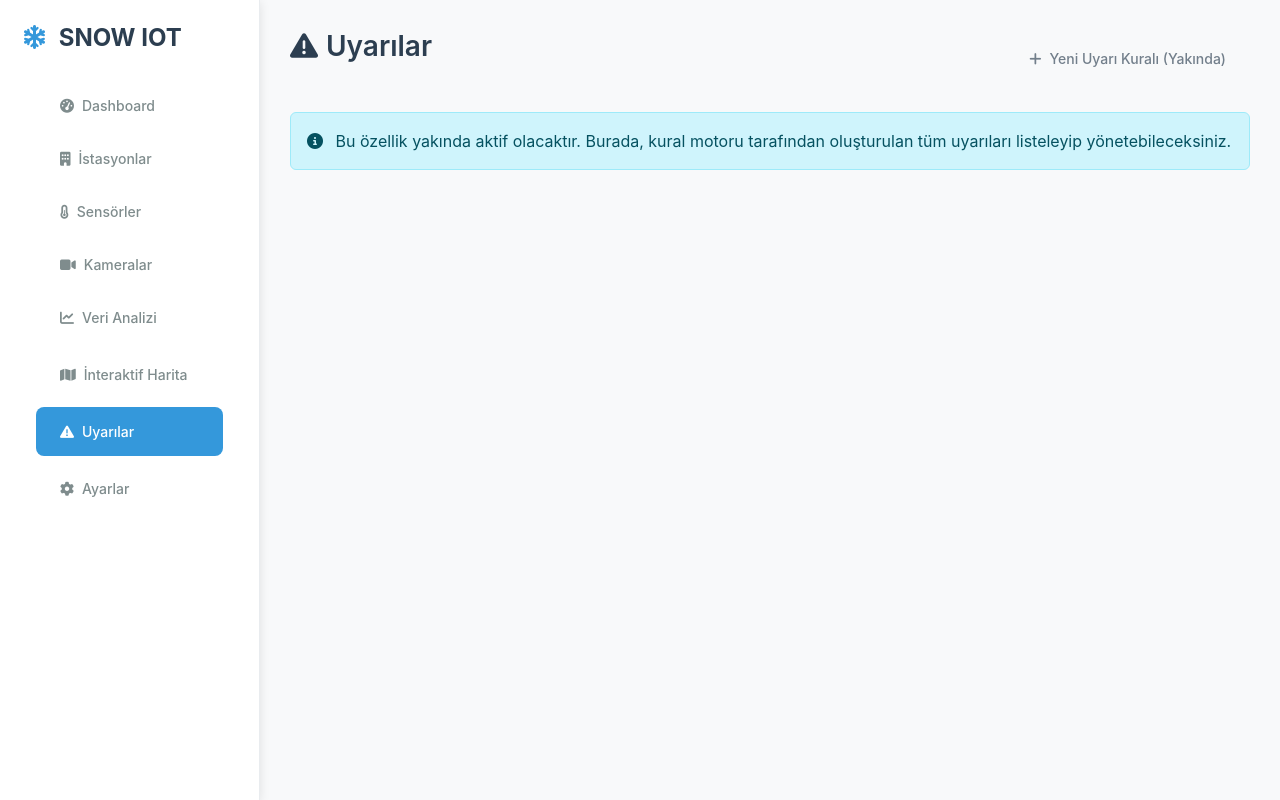
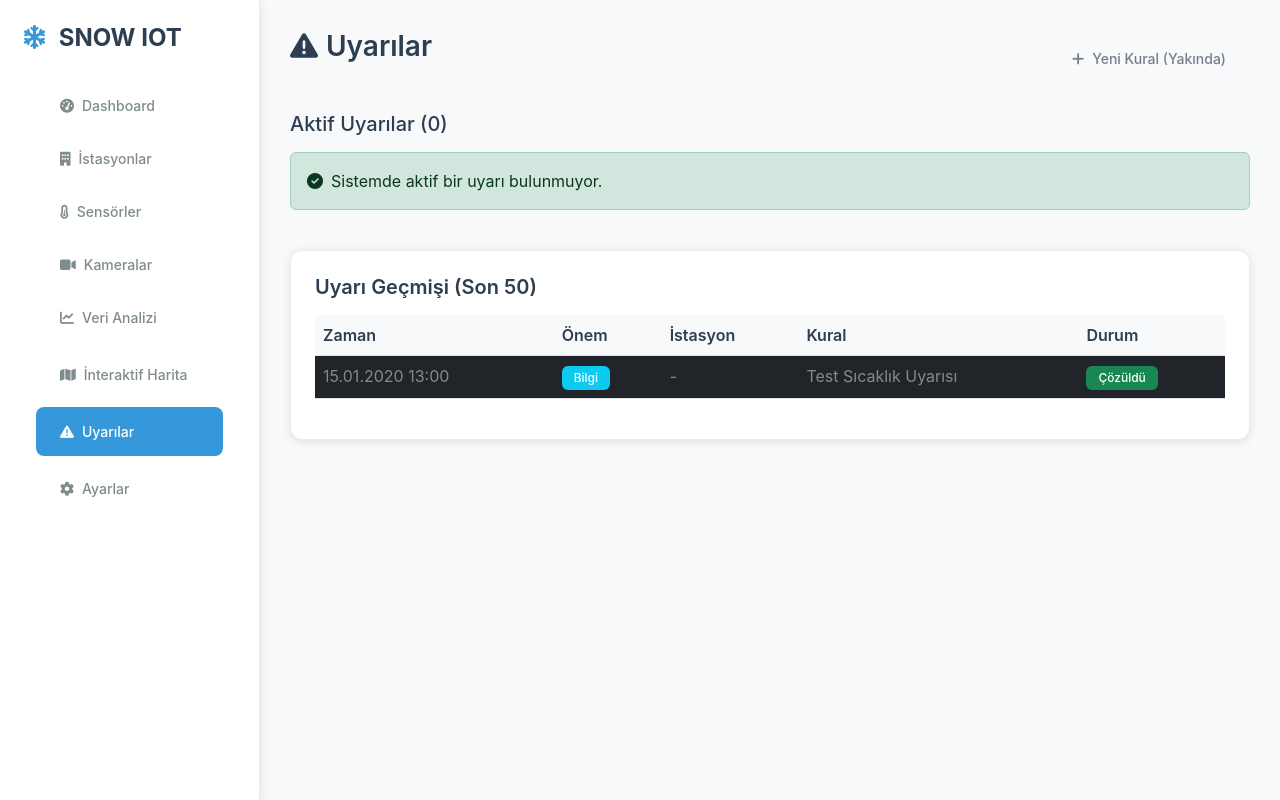
Before and after one commit to Bielteknik/orion, a Django app: page /alerts/ in a window 1280 px wide. Run offline with Django 5.2, Linux system fonts and the light colour scheme; a user stored in the database is signed in; data comes from the database, SQL or seed files in the repository; both versions use the stored data as it was after the commit; tables that the repository leaves empty hold one stand-in row (values such as "Sample post").

Commit message:
Add Alert model and admin interface; implement alert creation in rule engine and enhance alerts view

```diff
--- a/core/models.py
+++ b/core/models.py
@@ -140,6 +140,38 @@ class NotificationRecipient(models.Model):
         verbose_name = "Bildirim Alıcısı"
         verbose_name_plural = "Bildirim Alıcıları"
 
+class Alert(models.Model):
+    """
+    Kural motoru tarafından tetiklenen her bir uyarıyı kaydeder.
+    """
+    SEVERITY_CHOICES = [
+        ('info', 'Bilgi'),
+        ('warning', 'Uyarı'),
+        ('critical', 'Kritik'),
+    ]
+
+    # Hangi kuralın bu uyarıyı tetiklediği
+    rule = models.ForeignKey(Rule, on_delete=models.SET_NULL, null=True, verbose_name="Tetikleyen Kural")
+    # Uyarının ne zaman oluştuğu
+    timestamp = models.DateTimeField(auto_now_add=True, db_index=True)
+    # Uyarının içeriği
+    message = models.TextField(verbose_name="Uyarı Mesajı")
+    # Görüldü/Çözüldü olarak işaretlendi mi?
+    is_acknowledged = models.BooleanField(default=False, verbose_name="Görüldü mü?")
+    # Uyarının önemi
+    severity = models.CharField(max_length=10, choices=SEVERITY_CHOICES, default='warning', verbose_name="Önem Derecesi")
+
+    # Hangi cihazla ilgili olduğu
+    device = models.ForeignKey(Device, on_delete=models.CASCADE, null=True, blank=True)
+
+    def __str__(self):
+        return f"[{self.get_severity_display()}] {self.rule.name if self.rule else 'Bilinmeyen Kural'} @ {self.timestamp.strftime('%d.%m.%Y %H:%M')}"
+
+    class Meta:
+        verbose_name = "Uyarı"
+        verbose_name_plural = "Uyarılar"
+        ordering = ['-timestamp']
+
 class Action(models.Model):
     """
     Bir kuralın koşulları sağlandığında çalıştırılacak eylemi tanımlar.
--- a/core/rule_engine.py
+++ b/core/rule_engine.py
@@ -1,7 +1,7 @@
 import operator
 from django.conf import settings
 from django.core.mail import send_mail
-from .models import Rule
+from .models import Alert, Rule
 from django.utils import timezone
 from datetime import timedelta
 
@@ -14,9 +14,32 @@ OPS = {
 
 def execute_actions_for_rule(rule, context):
     """
-    Bir kural için tanımlanmış tüm eylemleri çalıştırır.
-    Bu fonksiyon artık 2 argüman alıyor: 'rule' ve 'context'.
+    Bir kural için tanımlanmış tüm eylemleri çalıştırır ve bir Alert kaydı oluşturur.
     """
+
+    # 1. Alert (Uyarı) kaydını veritabanına oluştur
+    # Bu mesaj, hem Alert kaydında hem de e-postada kullanılabilir.
+    alert_message = (
+        f"{context.get('device_name', 'Bilinmeyen Cihaz')} cihazındaki "
+        f"{context.get('sensor_name', 'Bilinmeyen Sensör')} sensöründe kural tetiklendi. "
+        f"Gelen Değerler: {context}"
+    )
+
+    try:
+        Alert.objects.create(
+            rule=rule,
+            device=rule.trigger_sensor.device,
+            message=alert_message,
+            # Kuralın adına bakarak önem derecesini belirleyebiliriz.
+            # Örneğin, kural adı "Kritik" içeriyorsa, önem derecesi de kritik olur.
+            severity='critical' if 'kritik' in rule.name.lower() else 'warning'
+        )
+        print(f"  -> BİLGİ: Veritabanına uyarı kaydı oluşturuldu.")
+    except Exception as e:
+        print(f"  -> HATA: Uyarı kaydı oluşturulamadı: {e}")
+
+
+    # 2. Tanımlanmış eylemleri (e-posta vb.) çalıştır
     for action in rule.actions.all():
         if action.action_type == 'log_to_console':
             message_template = action.config.get('message', 'Eylem tetiklendi!')
@@ -26,12 +49,18 @@ def execute_actions_for_rule(rule, context):
         elif action.action_type == 'send_email':
             print(f"  -> EYLEM (E-posta): Tetikleniyor...")
 
+            # Mesaj şablonunu al ve dinamik verilerle doldur
             subject_template = action.config.get('subject', 'SNOW IOT Uyarısı: {rule_name}')
-            body_template = action.config.get('body', 'Cihaz: {device_name}\nSensör: {sensor_name}\nSıcaklık: {temperature}\nNem: {humidity}')
+            body_template = action.config.get('body', 'Cihaz: {device_name}\nSensör: {sensor_name}\n\nDetaylar:\n{value_details}')
+
+            # Gelen tüm verileri daha okunaklı bir string'e çevirelim
+            value_details_str = "\n".join([f"- {key.capitalize()}: {value}" for key, value in context.items() if key not in ['rule_name', 'sensor_name', 'device_name']])
+            context['value_details'] = value_details_str
 
             subject = subject_template.format(**context)
             body = body_template.format(**context)
 
+            # Eyleme atanmış ve aktif olan tüm alıcıların e-posta adreslerini al
             recipient_list = [
                 recipient.address for recipient in action.recipients.filter(is_active=True, recipient_type='email')
             ]
@@ -39,11 +68,11 @@ def execute_actions_for_rule(rule, context):
             if not recipient_list:
                 print("     -> UYARI: E-posta eylemi için aktif alıcı bulunamadı.")
                 continue
+
             try:
                 send_mail(
                     subject=subject,
                     message=body,
-                    # YENİ: from_email'i ayarlardan al
                     from_email=settings.DEFAULT_FROM_EMAIL,
                     recipient_list=recipient_list,
                     fail_silently=False,
@@ -51,6 +80,7 @@ def execute_actions_for_rule(rule, context):
                 print(f"     -> Başarılı: E-posta {', '.join(recipient_list)} adres(ler)ine gönderildi.")
             except Exception as e:
                 print(f"     -> ❌ HATA: E-posta gönderilemedi: {e}")
+
 
 def process_rules_for_reading(reading_instance):
     """
--- a/core/views.py
+++ b/core/views.py
@@ -14,7 +14,7 @@ from rest_framework.permissions import IsAuthenticated
 from rest_framework.authentication import TokenAuthentication
 
 # Modelleri import ediyoruz
-from .models import Device, Sensor, SensorReading
+from .models import Alert, Device, Sensor, SensorReading
 
 # TÜM serializer'ları tek bir yerden, doğru dosyadan import ediyoruz
 from .serializers import (
@@ -152,7 +152,16 @@ class MapView(LoginRequiredMixin, View):
 class AlertsView(LoginRequiredMixin, View):
     login_url = '/admin/login/'
     def get(self, request):
-        return render(request, 'alerts.html', {})
+        # Tüm çözülmemiş (acknowledged=False) uyarıları al
+        active_alerts = Alert.objects.filter(is_acknowledged=False).select_related('rule', 'device')
+        # Tüm uyarıları (geçmiş) al
+        all_alerts = Alert.objects.all().select_related('rule', 'device')[:50] # Son 50 taneyi göster
+
+        context = {
+            'active_alerts': active_alerts,
+            'alert_history': all_alerts,
+        }
+        return render(request, 'alerts.html', context)
 
 class SettingsView(LoginRequiredMixin, View):
     login_url = '/admin/login/'
--- a/templates/alerts.html
+++ b/templates/alerts.html
@@ -6,13 +6,79 @@
 <div id="alerts" class="page-content active">
     <div class="d-flex justify-content-between align-items-center mb-4">
         <h2 class="page-title"><i class="fas fa-exclamation-triangle me-2"></i>Uyarılar</h2>
-        <button class="btn btn-gradient" disabled>
-            <i class="fas fa-plus me-2"></i>Yeni Uyarı Kuralı (Yakında)
-        </button>
+        <button class="btn btn-gradient" disabled><i class="fas fa-plus me-2"></i>Yeni Kural (Yakında)</button>
     </div>
-    <div class="alert alert-info">
-        <i class="fas fa-info-circle me-2"></i>
-        Bu özellik yakında aktif olacaktır. Burada, kural motoru tarafından oluşturulan tüm uyarıları listeleyip yönetebileceksiniz.
+
+    <!-- Aktif Uyarılar -->
+    <h5 class="mb-3">Aktif Uyarılar ({{ active_alerts.count }})</h5>
+    <div class="row mb-4">
+        {% for alert in active_alerts %}
+        <div class="col-md-6 mb-3">
+            <div class="alert-card" style="border-left-color: {% if alert.severity == 'critical' %}var(--danger-color){% else %}var(--warning-color){% endif %};">
+                <div class="d-flex justify-content-between align-items-center">
+                    <div>
+                        <h6 style="color: var(--dark-color);"><i class="fas
+                            {% if alert.severity == 'critical' %}fa-exclamation-circle{% else %}fa-exclamation-triangle{% endif %}
+                            me-2" style="color: {% if alert.severity == 'critical' %}var(--danger-color){% else %}var(--warning-color){% endif %};"></i>
+                            {{ alert.rule.name|default:"Bilinmeyen Kural" }}
+                        </h6>
+                        <p class="mb-0" style="color: var(--text-light);">{{ alert.message }}</p>
+                        <small style="color: var(--text-light);">{{ alert.timestamp|timesince }} önce</small>
+                    </div>
+                </div>
+                <div class="mt-2">
+                    <button class="btn btn-sm btn-outline-light" disabled>Görüldü Olarak İşaretle</button>
+                </div>
+            </div>
+        </div>
+        {% empty %}
+        <div class="col-12">
+            <div class="alert alert-success">
+                <i class="fas fa-check-circle me-2"></i>Sistemde aktif bir uyarı bulunmuyor.
+            </div>
+        </div>
+        {% endfor %}
+    </div>
+
+    <!-- Uyarı Geçmişi -->
+    <div class="glass-card">
+        <h5 style="color: var(--dark-color); font-weight: 600;" class="mb-3">Uyarı Geçmişi (Son 50)</h5>
+        <div class="table-responsive">
+            <table class="table table-dark table-hover">
+                <thead>
+                    <tr>
+                        <th style="color: var(--dark-color);">Zaman</th>
+                        <th style="color: var(--dark-color);">Önem</th>
+                        <th style="color: var(--dark-color);">İstasyon</th>
+                        <th style="color: var(--dark-color);">Kural</th>
+                        <th style="color: var(--dark-color);">Durum</th>
+                    </tr>
+                </thead>
+                <tbody>
+                    {% for alert in alert_history %}
+                    <tr>
+                        <td style="color: var(--text-light);">{{ alert.timestamp|date:"d.m.Y H:i" }}</td>
+                        <td>
+                            {% if alert.severity == 'critical' %}<span class="badge bg-danger">Kritik</span>
+                            {% elif alert.severity == 'warning' %}<span class="badge bg-warning">Uyarı</span>
+                            {% else %}<span class="badge bg-info">Bilgi</span>{% endif %}
+                        </td>
+                        <td style="color: var(--text-light);">{{ alert.device.name|default:"-" }}</td>
+                        <td style="color: var(--text-light);">{{ alert.rule.name|default:"-" }}</td>
+                        <td>
+                            {% if alert.is_acknowledged %}
+                                <span class="badge bg-success">Çözüldü</span>
+                            {% else %}
+                                <span class="badge bg-warning">Aktif</span>
+                            {% endif %}
+                        </td>
+                    </tr>
+                    {% empty %}
+                    <tr><td colspan="5" class="text-center text-muted">Uyarı geçmişi boş.</td></tr>
+                    {% endfor %}
+                </tbody>
+            </table>
+        </div>
     </div>
 </div>
 {% endblock content %}
```
Also changed, not shown: core/admin.py (+7 -0 lines), core/migrations/0008_alert.py (added), db.sqlite3.
